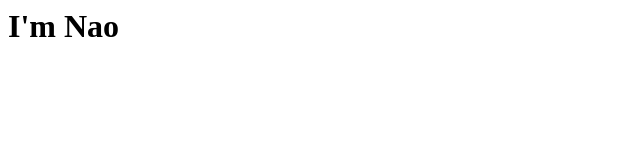
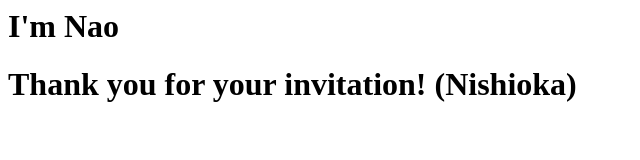
Before and after one commit to mcc2025m13/nao, a plain HTML site: page index.html in a window 1280 px wide. Shown: the whole page, without its empty margins (0-640 px from the left). Drawn offline with Linux system fonts and the light colour scheme.

Commit message:
Commit (西岡)

```diff
--- a/index.html
+++ b/index.html
@@ -1,5 +1,6 @@
 <html>
     <body>
         <h1>I'm Nao</h1>
+        <h1>Thank you for your invitation! (Nishioka)</h1>
     </body>
 </html>
```
